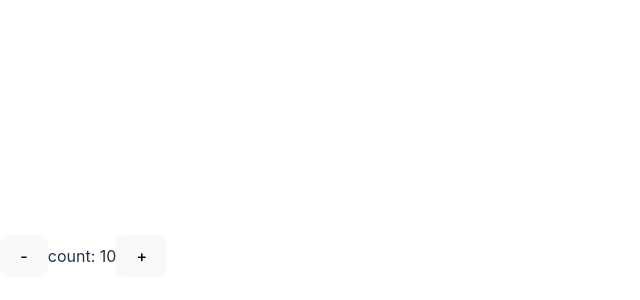
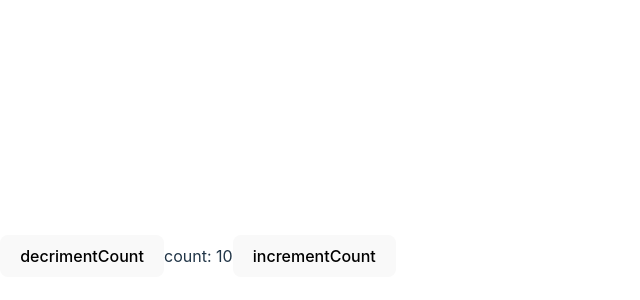
Before and after one commit to 7799855414abd/react-hooks-repo, a React (Vite) app: page / in a window 1280 px wide. Shown: the part 144-444 px from the top of the page, without its empty margins (0-640 px from the left). Built offline with nearby package versions, Linux system fonts and the light colour scheme.

Commit message:
test-1 for version

```diff
--- a/src/App.jsx
+++ b/src/App.jsx
@@ -21,9 +21,9 @@ const App = () => {
 
   return (
     <div>
-      <button onClick={decrementCount}>-</button>
+      <button onClick={decrementCount}>decrimentCount</button>
       <span>count: {count}</span>
-      <button onClick = {incrementCount}>+</button>
+      <button onClick = {incrementCount}>incrementCount</button>
     </div>
   )
 }
```
